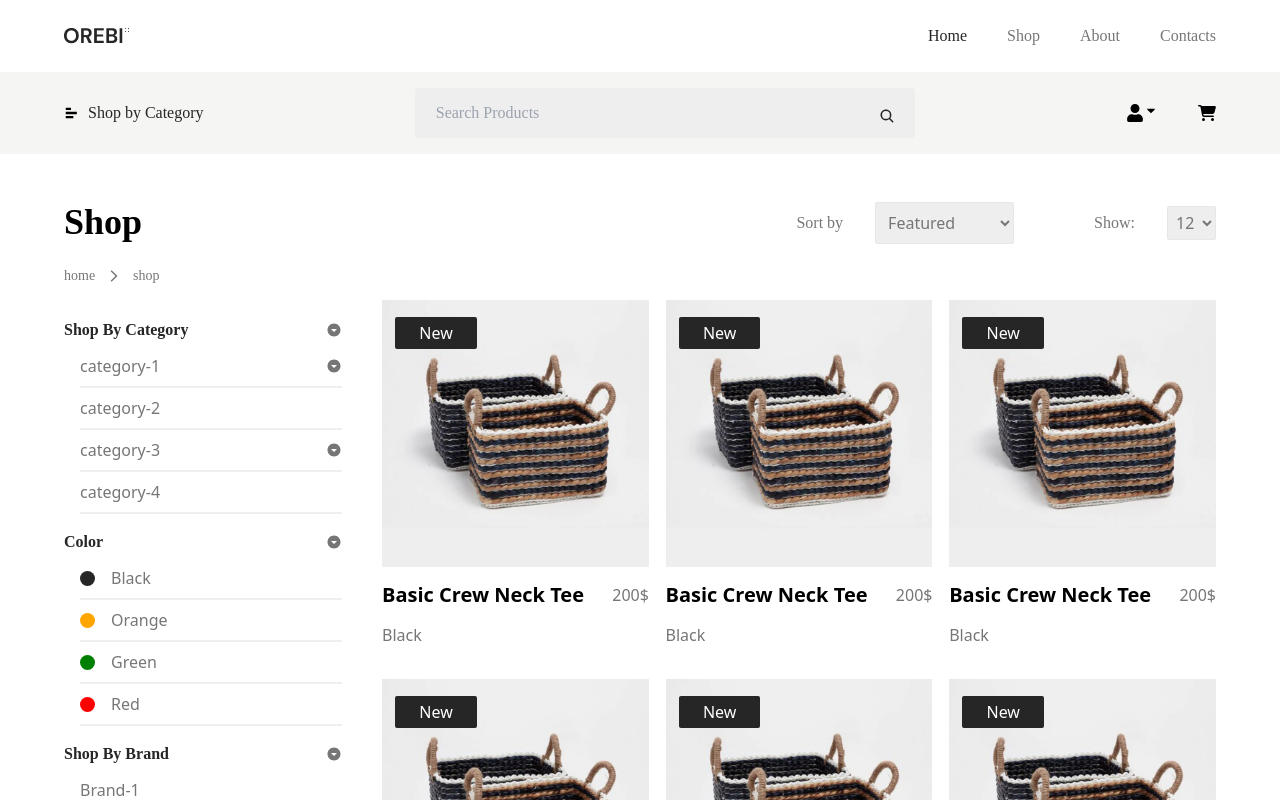
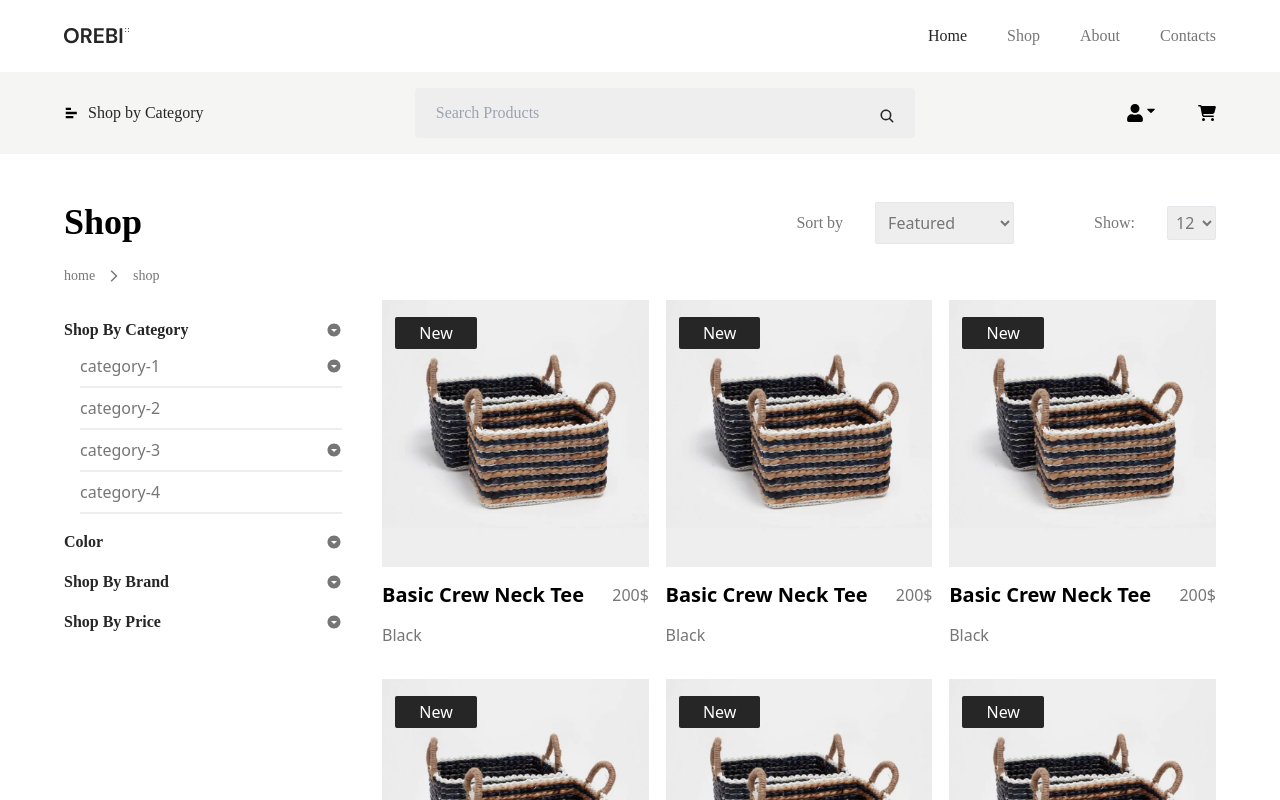
Before and after one commit to tuhinAhammed/Orebi-Ecommerce-forntend, a React app: page /shop in a window 1280 px wide. Shown: the top 800 px of the page. Built offline with nearby package versions, Linux system fonts and the light colour scheme; the HTML template or start-up script is replaced by a standard one.

Commit message:
marge all

```diff
--- a/package.json
+++ b/package.json
@@ -10,6 +10,7 @@
     "preview": "vite preview"
   },
   "dependencies": {
+    "axios": "^1.6.8",
     "react": "^18.2.0",
     "react-dom": "^18.2.0",
     "react-icons": "^5.0.1",
--- a/src/components/Layout/LeftSidebar.jsx
+++ b/src/components/Layout/LeftSidebar.jsx
@@ -16,7 +16,7 @@ const LeftSidebar = () => {
         <ShopByCategory dropdown = {true} title = "Shop by Category"></ShopByCategory>
         <ShopByColor dropdown = {true}  title = "Color"></ShopByColor>
         <ShopByBrand dropdown = {true}  title = "Shop by Brand"></ShopByBrand>
-        <ShopByPrice dropdown = {false}  title = "Shop By Price"></ShopByPrice>
+        <ShopByPrice dropdown = {true}  title = "Shop By Price"></ShopByPrice>
 
     </>
   )
--- a/src/components/Layout/ShopByBrand.jsx
+++ b/src/components/Layout/ShopByBrand.jsx
@@ -5,7 +5,7 @@ import Flex from "./Flex"
 import CategoryDropdown from "./CategoryDropdown"
 const ShopByBrand = ({title , dropdown }) => {
     // color Dropdown Show State
-    const [showColorDropdown , setShowColorDropdown] = useState(dropdown)
+    const [showColorDropdown , setShowColorDropdown] = useState(false)
     const [dropdownArrowShow , setDropdownArrowShow] = useState(dropdown)
   return (
     <div className='list-none text-base text-secondary font-dm-Sans py-2'>
--- a/src/components/Layout/ShopByCategory.jsx
+++ b/src/components/Layout/ShopByCategory.jsx
@@ -3,14 +3,20 @@ import Flex from "./Flex"
 import { IoMdArrowDropdownCircle } from "react-icons/io";
 import MinTitle from "./MinTitle"
 import CategoryDropdown from "./CategoryDropdown"
+import { useEffect } from 'react';
 
 const ShopByCategory = ({dropdown , title , children}) => {
 
     const [dropdownShow , setDropdownShow] = useState(dropdown)
-    const [itemShow, setItemShow] = useState(dropdown)
+    const [itemShow, setItemShow] = useState(true)
     const handleDropdown = () => {
         setItemShow(!itemShow)
     }
+
+    // get categoryName from Database
+    useEffect(() => {
+
+    })
     return (
         <div className='list-none text-base text-secondary font-dm-Sans py-2'>
             {
--- a/src/components/Layout/ShopByColor.jsx
+++ b/src/components/Layout/ShopByColor.jsx
@@ -5,7 +5,7 @@ import Flex from "./Flex"
 import CategoryDropdown from "./CategoryDropdown"
 const LeftSidebarContentColor = ({title , dropdown }) => {
     // color Dropdown Show State
-    const [showColorDropdown , setShowColorDropdown] = useState(dropdown)
+    const [showColorDropdown , setShowColorDropdown] = useState(false)
     const [dropdownArrowShow , setDropdownArrowShow] = useState(dropdown)
   return (
     <div className='list-none text-base text-secondary font-dm-Sans py-2'>
--- a/src/components/Layout/ShopByPrice.jsx
+++ b/src/components/Layout/ShopByPrice.jsx
@@ -8,7 +8,7 @@ import CategoryDropdown from "./CategoryDropdown"
 const ShopByPrice = ({ dropdown, title, children }) => {
 
     const [dropdownShow, setDropdownShow] = useState(dropdown)
-    const [itemShow, setItemShow] = useState(dropdown)
+    const [itemShow, setItemShow] = useState(false)
     const handleDropdown = () => {
         setItemShow(!itemShow)
     }
--- a/src/components/pages/Shop.jsx
+++ b/src/components/pages/Shop.jsx
@@ -15,7 +15,7 @@ const Shop = () => {
     console.log(pageName);
 
     // product SHORT BY handleShort
-        const [productShow , setProductShow] = useState(12)
+    const [productShow, setProductShow] = useState(12)
 
     useEffect(() => {
 
@@ -23,12 +23,9 @@ const Shop = () => {
 
     const handleShort = (e) => {
         setProductShow(+e.target.value);
-
     }
 
     return (
-
-
 
         <>
             <div className="breadcrums py-6">
```
Also changed, not shown: 1 other file (tests, documents, lock files or other folders). Lines whose indentation alone changed are shown as unchanged.
